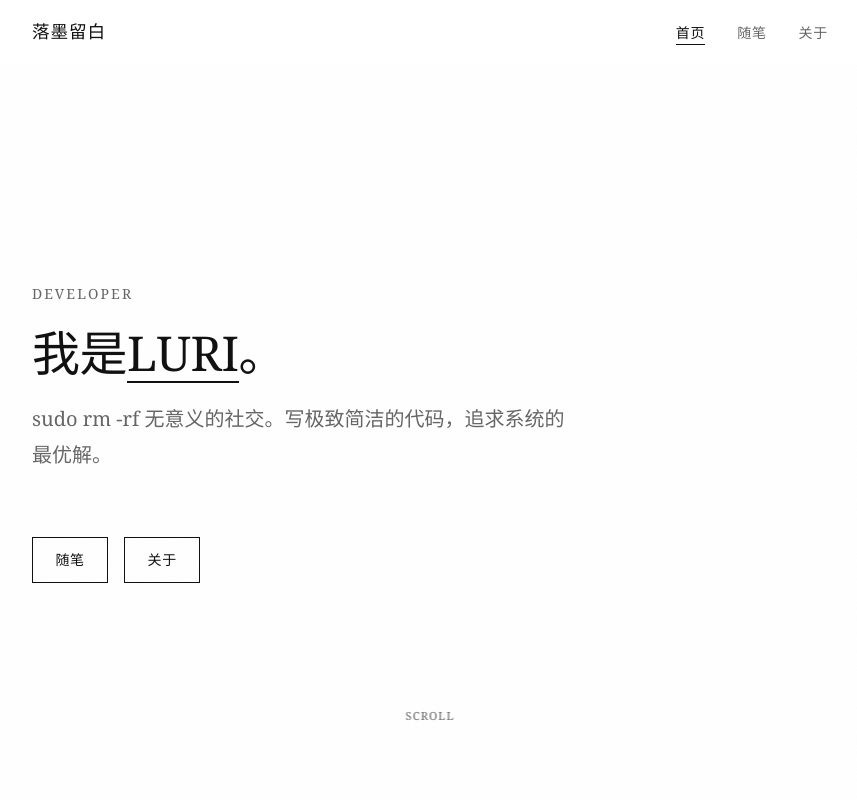
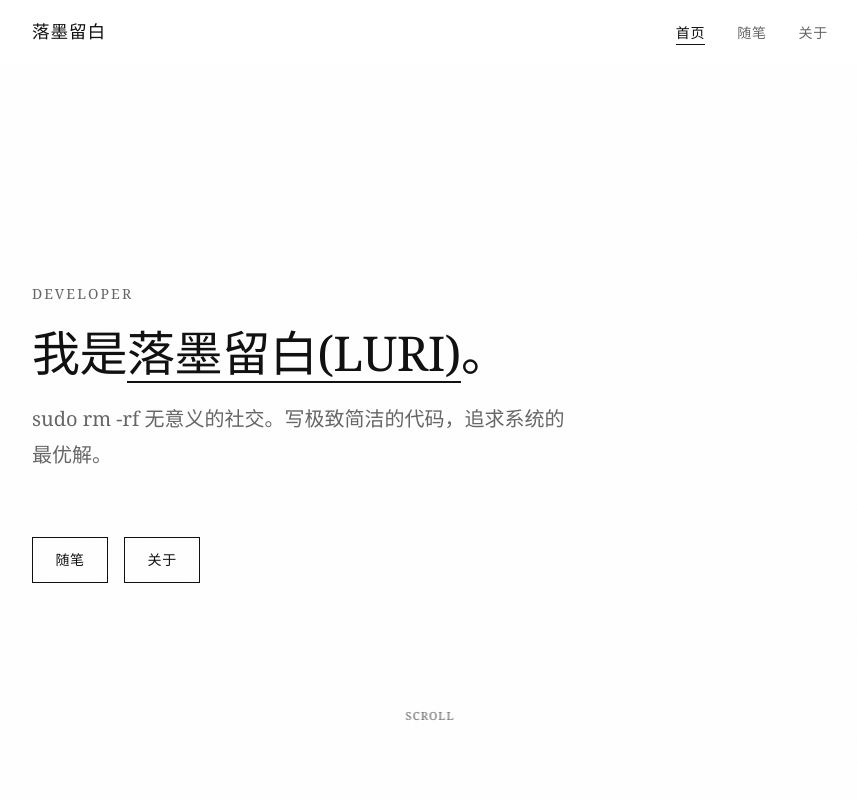
Before and after one commit to mobaiit/ycweb, a React (Vite) app: page / in a window 1280 px wide. Shown: the top 800 px of the page, without its empty margins (210-1067 px from the left). Built offline with nearby package versions, Linux system fonts and the light colour scheme.

Commit message:
feat(home): 更新首页标题展示文案以包含中文名称
- 将 `line2` 变量的值从 "LURI" 修改为 "落墨留白(LURI)"，增强品牌识别度

```diff
--- a/src/pages/Home.jsx
+++ b/src/pages/Home.jsx
@@ -25,7 +25,7 @@ function SplitText({ text, baseDelay = 0.2, stagger = 0.04, className = '' }) {
 
 export default function Home() {
   const line1 = '我是';
-  const line2 = 'LURI';
+  const line2 = '落墨留白(LURI)';
   const suffix = '。';
   const charCount1 = [...line1].length;
 
```
